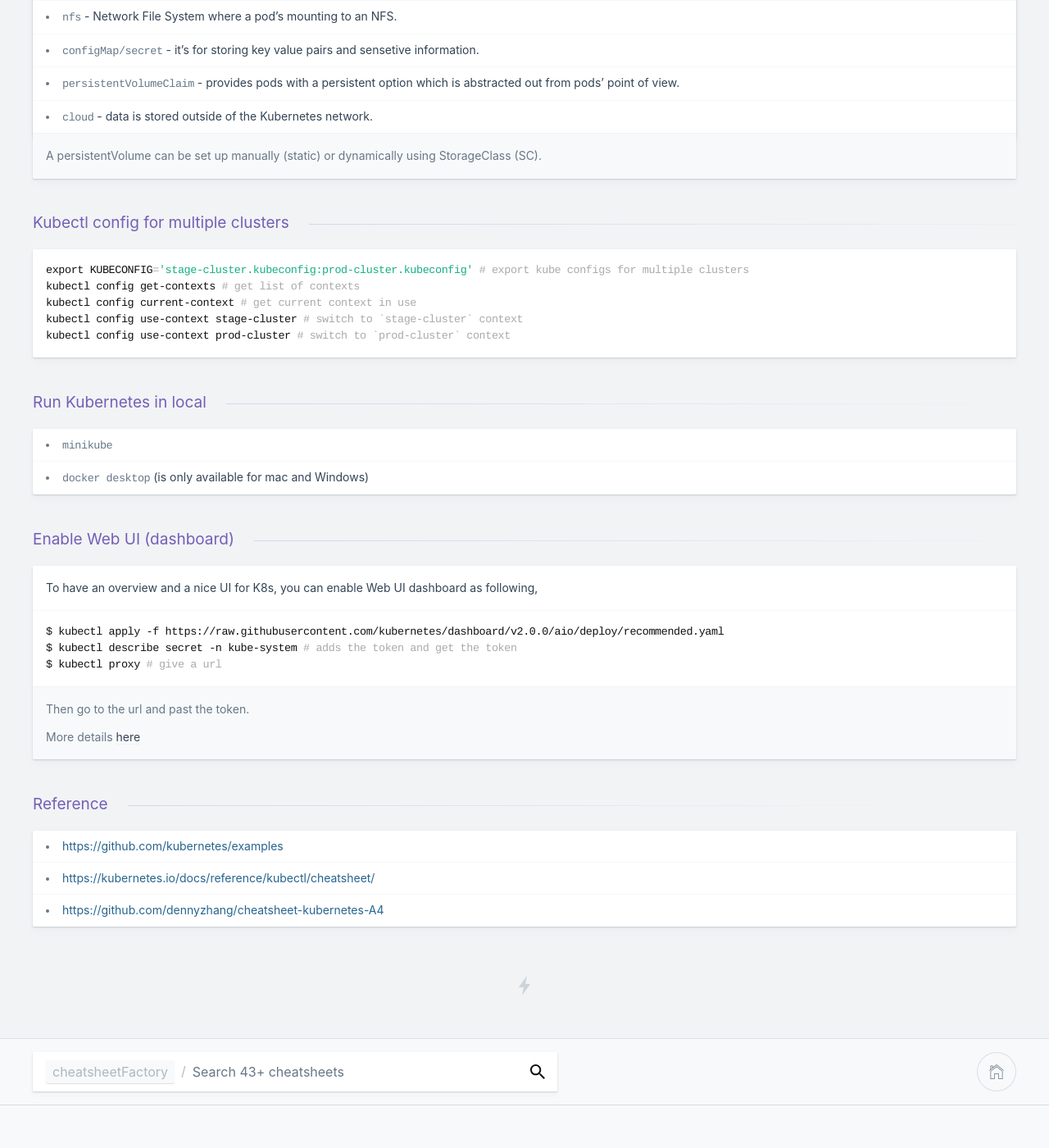
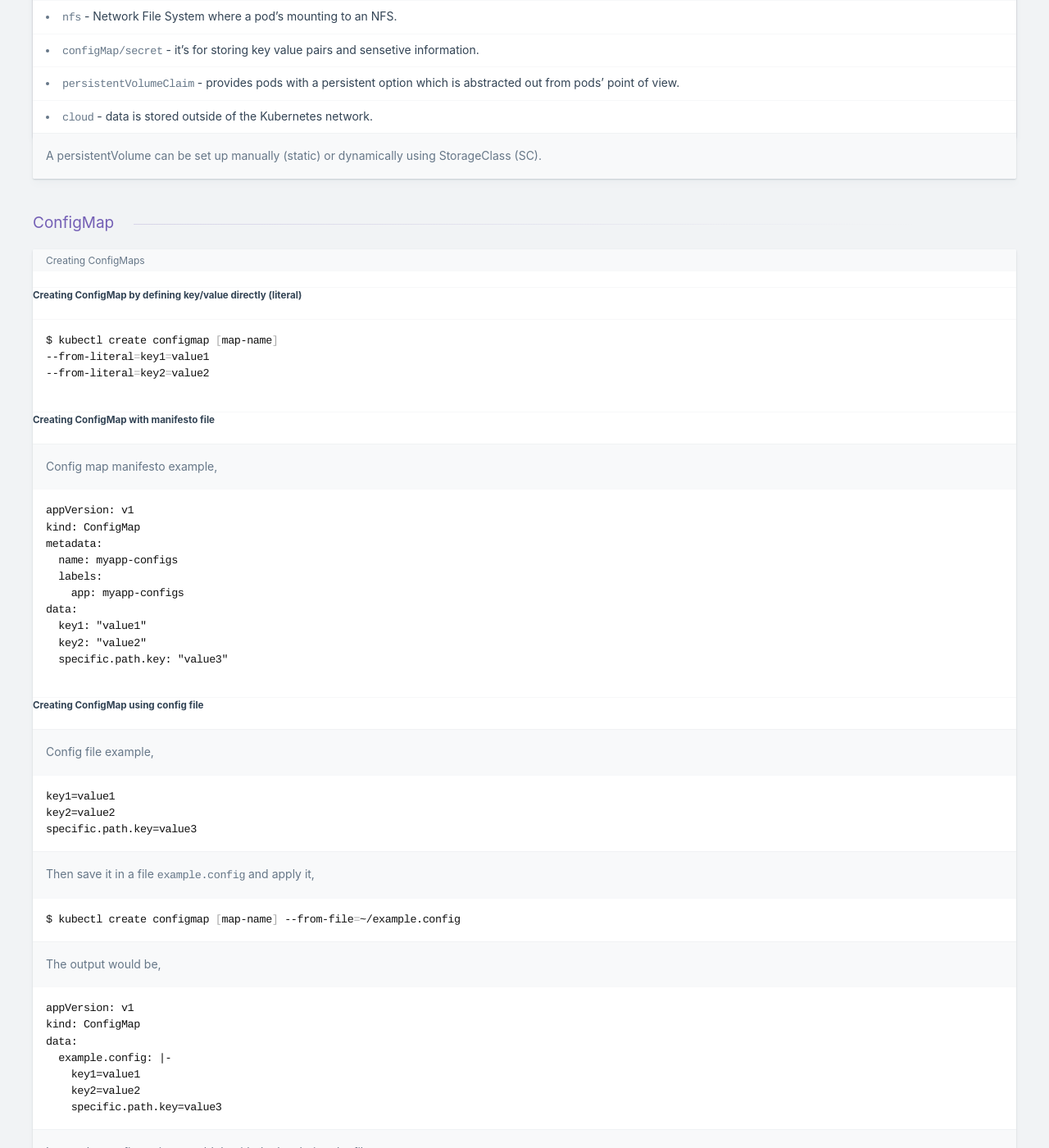
Before and after one commit to kasramp/cheat-sheet-factory, a Jekyll site: the page built from container/kubectl.md, in a window 1280 px wide and 1400 px high, scrolled down 3037 px. Shown: the whole window at 82% size. Built offline with Jekyll 4.4.1, drawn with Linux system fonts in a browser that asks for light colours; nearby versions of some CDN libraries; some of the changed text lies outside the part shown.

Commit message:
Part 1 of K8s config map cheat sheet

````diff
--- a/container/kubectl.md
+++ b/container/kubectl.md
@@ -123,6 +123,98 @@ There are multiple types of volumes:
 
 A persistentVolume can be set up manually (static) or dynamically using StorageClass (SC).
 
+### ConfigMap
+
+#### Creating ConfigMaps
+
+##### Creating ConfigMap by defining key/value directly (literal)
+
+```bash
+$ kubectl create configmap [map-name]
+--from-literal=key1=value1
+--from-literal=key2=value2
+```
+
+##### Creating ConfigMap with manifesto file
+
+Config map manifesto example,
+
+```yml
+appVersion: v1
+kind: ConfigMap
+metadata:
+  name: myapp-configs
+  labels:
+    app: myapp-configs
+data:
+  key1: "value1"
+  key2: "value2"
+  specific.path.key: "value3"
+```
+
+##### Creating ConfigMap using config file
+
+Config file example,
+
+```
+key1=value1
+key2=value2
+specific.path.key=value3
+```
+
+Then save it in a file `example.config` and apply it,
+
+```bash
+$ kubectl create configmap [map-name] --from-file=~/example.config
+```
+
+The output would be,
+
+```yml
+appVersion: v1
+kind: ConfigMap
+data:
+  example.config: |-
+    key1=value1
+    key2=value2
+    specific.path.key=value3
+```
+
+It puts the configuration as a blob with the key being the filename.
+
+##### Creating ConfigMap using environment file
+
+Environment file example,
+
+```
+key1=value1
+key2=value2
+specific.path.key=value3
+```
+
+Then save it in a file `example.env` and apply it,
+
+```bash
+$ kubectl create configmap [map-name] --from-env-file=~/example.env
+```
+
+The output would be,
+
+```yml
+appVersion: v1
+kind: ConfigMap
+data:
+  key1=value1
+  key2=value2
+  specific.path.key=value3
+```
+
+#### Using ConfigMaps
+
+```bash
+$ kubectl get cm [map-name] -o yaml
+```
+
 ### Kubectl config for multiple clusters
 
 ```bash
````
Also changed, not shown: other parts of container/kubectl.md (+1 -1 lines).
